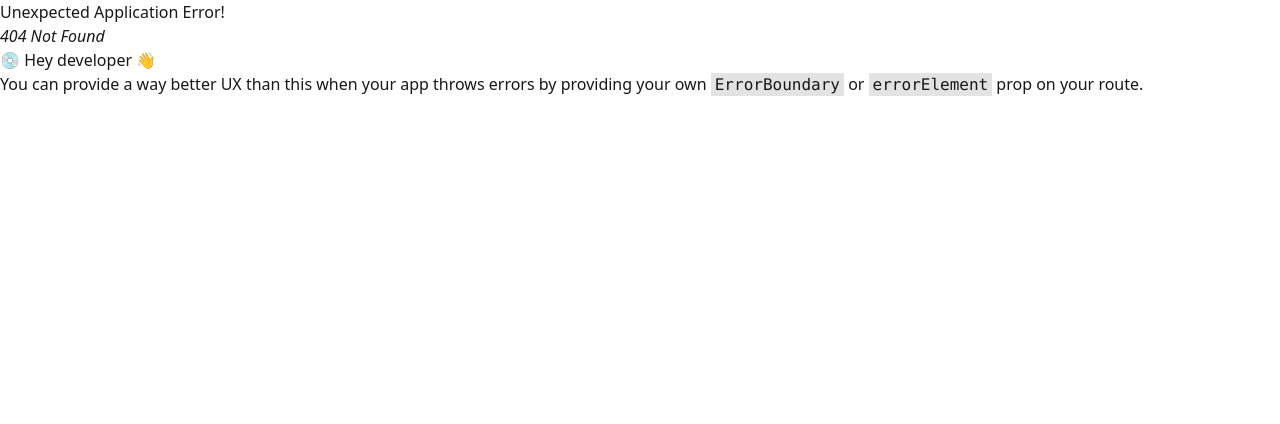
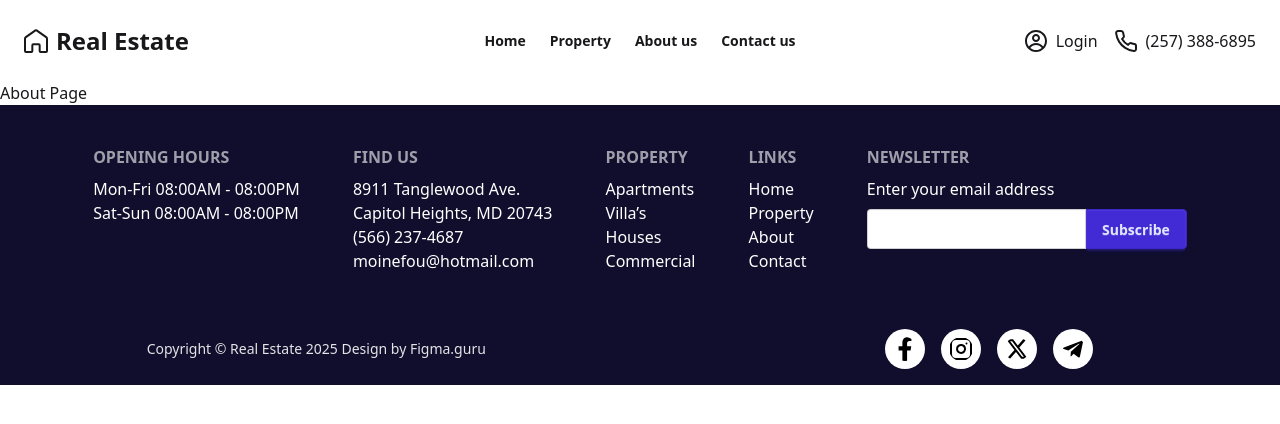
Before and after one commit to Jubayerhusain/Real-Estate, a React (Vite) app: page /about in a window 1280 px wide. Before the commit this address had no page. Shown: the top 424 px of the page. Built offline with nearby package versions, Linux system fonts and the light colour scheme.

Commit message:
about and contact page added done

```diff
--- /dev/null
+++ b/src/Pages/About.jsx
@@ -0,0 +1,11 @@
+import React from 'react'
+
+const About = () => {
+    return (
+        <div className="max-w-[1440px] mx-auto">
+            About Page
+        </div>
+    )
+}
+
+export default About
--- /dev/null
+++ b/src/Pages/Contact.jsx
@@ -0,0 +1,11 @@
+import React from 'react'
+
+const Contact = () => {
+    return (
+        <div className="max-w-[1440px] mx-auto">
+            Contact Page
+        </div>
+    )
+}
+
+export default Contact
```
Also changed, not shown: src/routes.jsx (+16 -2 lines).
